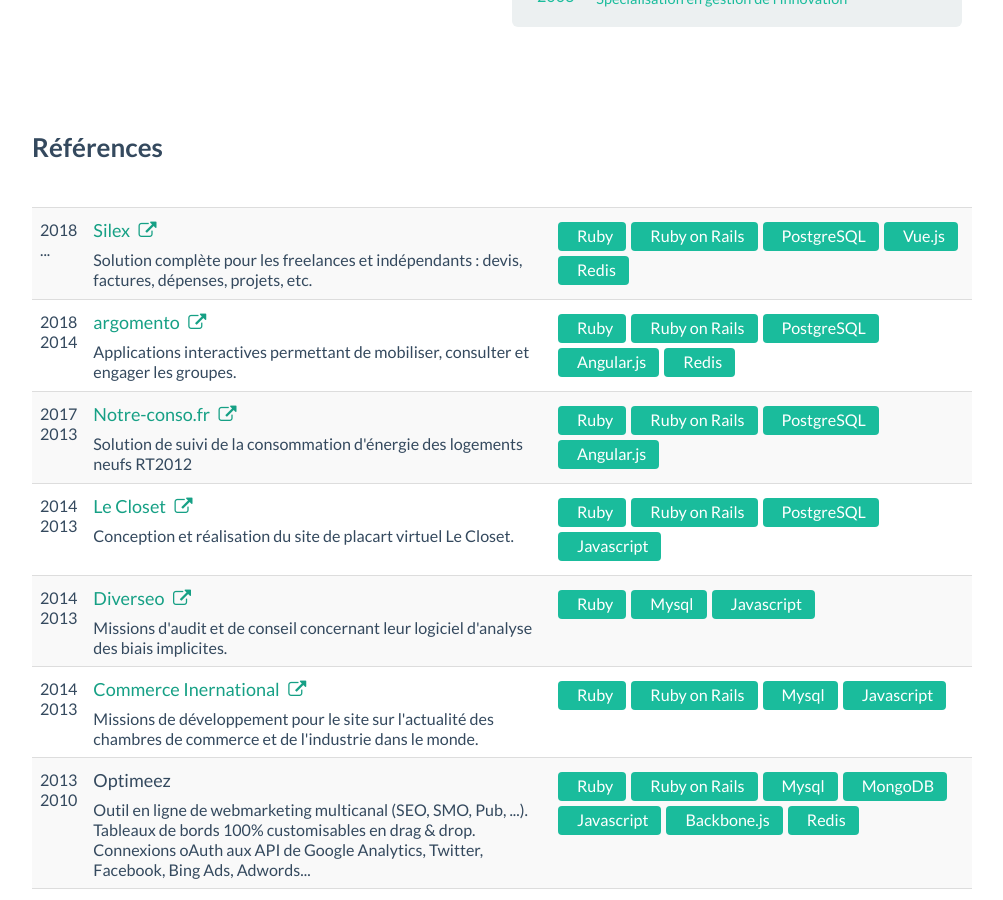
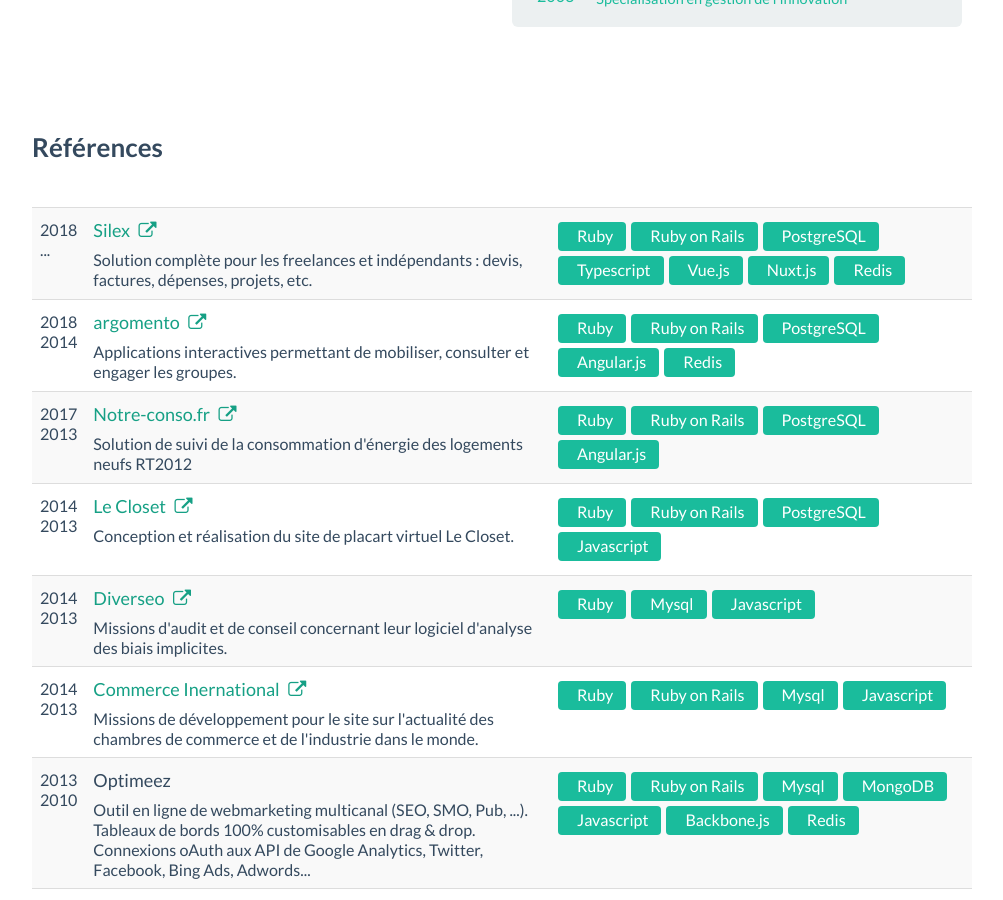
Before and after one commit to arambert/arambert.github.io, a Jekyll site: the page built from index.html, in a window 1280 px wide and 900 px high, scrolled down 1498 px. Shown: the whole window, without its empty margins (138-1141 px from the left). Built offline with Jekyll 4.4.1, drawn with Linux system fonts in a browser that asks for light colours.

Commit message:
Update references.html

```diff
--- a/_includes/references.html
+++ b/_includes/references.html
@@ -10,7 +10,7 @@
           <h4><a href='https://silex.pro/fr/'>Silex <i class='icon-external-link'></i></a></h4>
           Solution complète pour les freelances et indépendants : devis, factures, dépenses, projets, etc.
         </td>
-        <td><div class='tagsinput'><span class='tag'>Ruby</span><span class='tag'>Ruby on Rails</span><span class='tag'>PostgreSQL</span><span class='tag'>Vue.js</span><span class='tag'>Redis</span></div></td>
+        <td><div class='tagsinput'><span class='tag'>Ruby</span><span class='tag'>Ruby on Rails</span><span class='tag'>PostgreSQL</span><span class='tag'>Typescript</span><span class='tag'>Vue.js</span><span class='tag'>Nuxt.js</span><span class='tag'>Redis</span></div></td>
       </tr>
        <tr>
          <td>2018<br/>2014</td>
```
